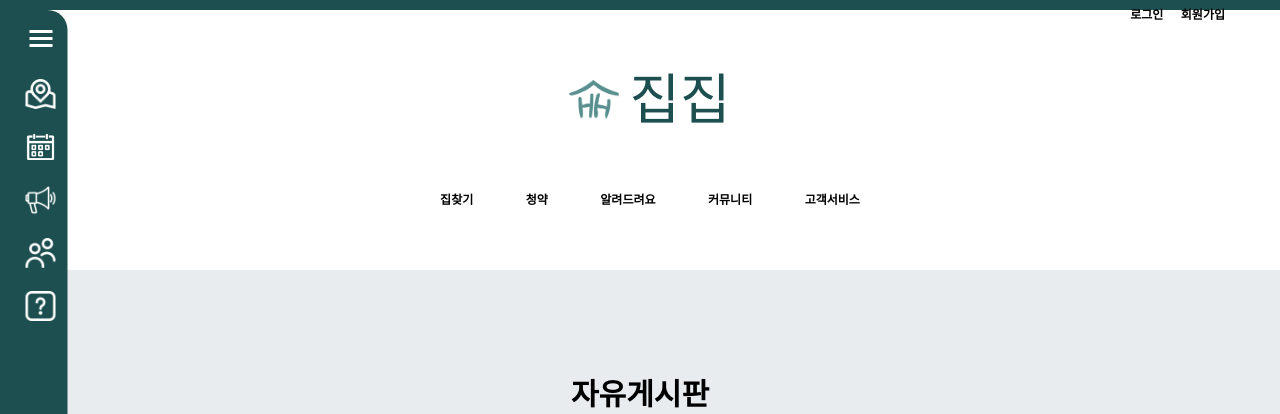
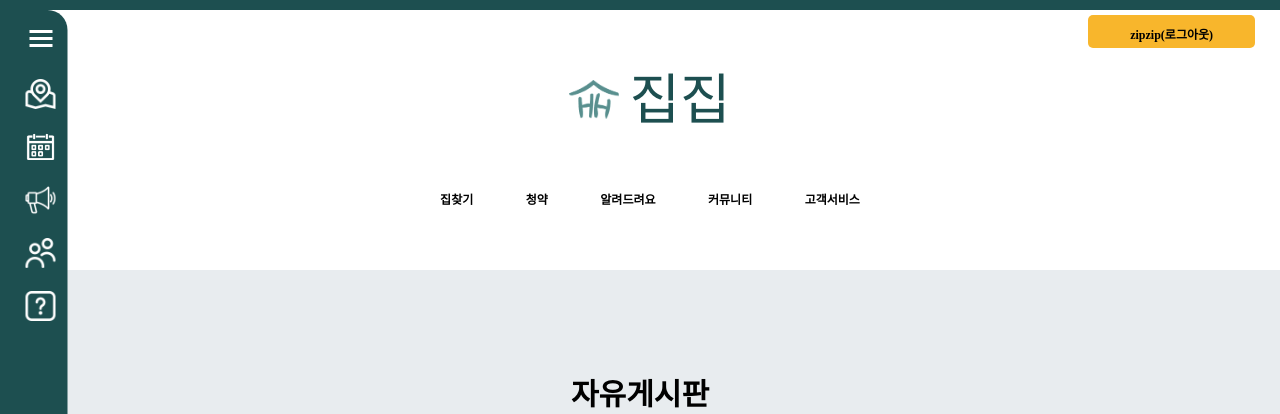
Before and after one commit to pshho/team3_django_project, a Django app: page /community/board_free/ in a window 1280 px wide. Shown: the top 414 px of the page. Run offline with Django 4.2, Linux system fonts and the light colour scheme; a user stored in the database is signed in; data comes from the database, SQL or seed files in the repository; both versions use the stored data as it was after the commit; some web fonts are replaced.

Commit message:
header css 수정중

```diff
--- a/polls/config/settings.py
+++ b/polls/config/settings.py
@@ -9,6 +9,7 @@ https://docs.djangoproject.com/en/4.2/topics/settings/
 For the full list of settings and their values, see
 https://docs.djangoproject.com/en/4.2/ref/settings/
 """
+import os
 from pathlib import Path
 
 # Build paths inside the project like this: BASE_DIR / 'subdir'.
@@ -181,3 +182,5 @@ SOCIALACCOUNT_PROVIDERS = {
         }
     }
 }
+
+os.environ["DJANGO_ALLOW_ASYNC_UNSAFE"] = 'true'
--- a/polls/static/css/poll/style.css
+++ b/polls/static/css/poll/style.css
@@ -264,19 +264,28 @@ a:hover {
 /* header-side-login 시작 */
 .header-bar > .header-side-login {
     position: absolute;
-    top: 0;
-    right: 0;
+    top: 15px;
+    right: 25px;
+
 }
 
 .header-bar > .header-side-login > ul {
-    margin-right: 40px;
+    text-align: center;
+    background: #f8b62c;
+    border-radius: 5px;
+    padding: 5px 35px;
 }
 
 .header-bar > .header-side-login > ul > li {
     display: inline-block;
     margin-top: 5px;
-    margin-right: 15px;
+    padding: 0 7px;
     font-size: 1.2rem;
+    font-weight: bold;
+}
+
+.header-bar > .header-side-login > ul > li > a:hover {
+    color: white;
     font-weight: bold;
 }
 /* header-side-login 끝 */
@@ -290,11 +299,13 @@ a:hover {
     display: flex;
     justify-content: center;
     width: 100%;
+
 }
 
 .header-bar > .header-menu > ul > li {
     display: inline-block;
     position: relative;
+
 }
 
 .header-bar > .header-menu > ul ul {
--- a/polls/templates/calendar/calendar.html
+++ b/polls/templates/calendar/calendar.html
@@ -10,6 +10,8 @@
             width: 60%;
             height: 60%;
             margin: 20px auto;
+            background-color: white;
+            padding: 50px;
         }
 
         .calendar-box > h3 {
@@ -105,6 +107,6 @@
         });
     });
 </script>
-{% include 'footer/footer.html' %}
+
 </body>
 </html>
--- a/polls/templates/poll/header.html
+++ b/polls/templates/poll/header.html
@@ -13,17 +13,32 @@
             <div class="header-logo"><a href="{% url 'poll:index' %}"><img src="../../static/images/logo/연함.png" alt="">집집</a></div>
         </section>
         <section class="header-side-login">
+<!--            <ul>-->
+<!--                <li>-->
+<!--                    <a href="{% url 'common:signin' %}">-->
+<!--                        <span>로그인</span>-->
+<!--                    </a>-->
+<!--                </li>-->
+<!--                <li>|</li>-->
+<!--                <li>-->
+<!--                    <a href="{% url 'common:signup' %}">-->
+<!--                        <span>회원가입</span>-->
+<!--                    </a>-->
+<!--                </li>-->
+<!--            </ul>-->
                 <ul>
+                    {% if user.is_authenticated %}
+                    <li style="border-right: transparent;">
+                        <a href="{% url 'common:signout' %}">{{ user.username }}(로그아웃)</a>
+                    </li>
+                    {% else %}
                     <li>
-                    <a href="{% url 'common:signin' %}">
-                        <span>로그인</span>
-                    </a>
+                        <a href="{% url 'common:signin' %}">로그인</a>
                     </li>
                     <li>
-                    <a href="{% url 'common:signup' %}">
-                        <span>회원가입</span>
-                    </a>
+                        <a href="{% url 'common:signup' %}">회원가입</a>
                     </li>
+                    {% endif %}
                 </ul>
         </section>
         <section class="header-menu">
--- a/polls/templates/poll/index.html
+++ b/polls/templates/poll/index.html
@@ -22,7 +22,7 @@
                 <ul>
                     {% if user.is_authenticated %}
                     <li style="border-right: transparent;">
-                        <a href="{% url 'common:signout' %}">로그아웃</a>
+                        <a href="{% url 'common:signout' %}">{{ user.username }}(로그아웃)</a>
                     </li>
                     {% else %}
                     <li>
```
Also changed, not shown: polls/db.sqlite3. Lines whose indentation alone changed are shown as unchanged.
